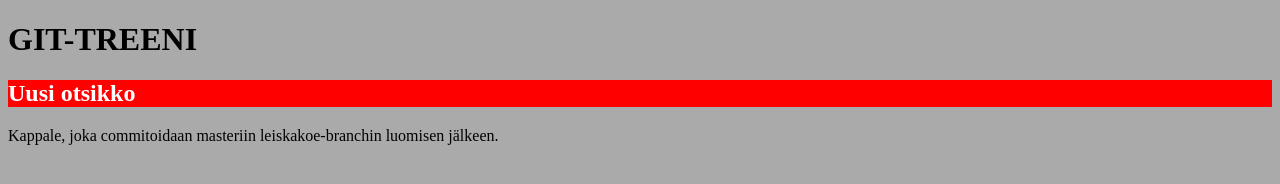
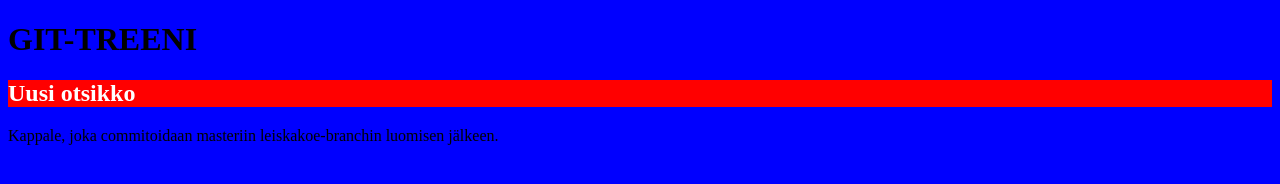
Before and after one commit to Mallunkultanen/oispakaljaa, a plain HTML site: page index.html in a window 1280 px wide. Drawn offline with Linux system fonts and the light colour scheme.

Commit message:
muutosta paevaa

```diff
--- a/tyyli.css
+++ b/tyyli.css
@@ -1,5 +1,5 @@
 body {
-    background-color: #aaa;
+    background-color:blue;
   }
 
   h2 {
```
